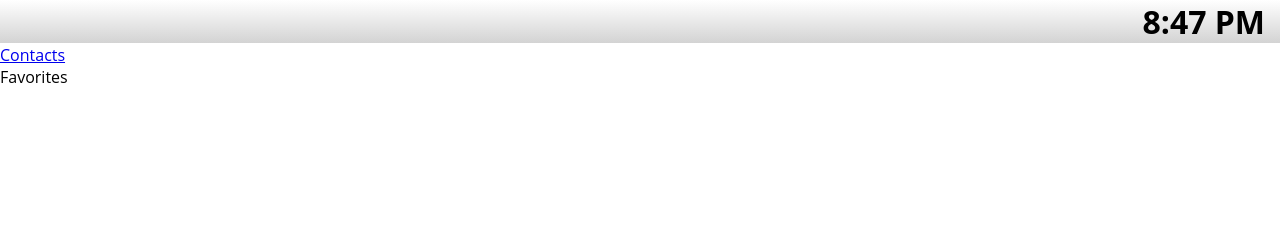
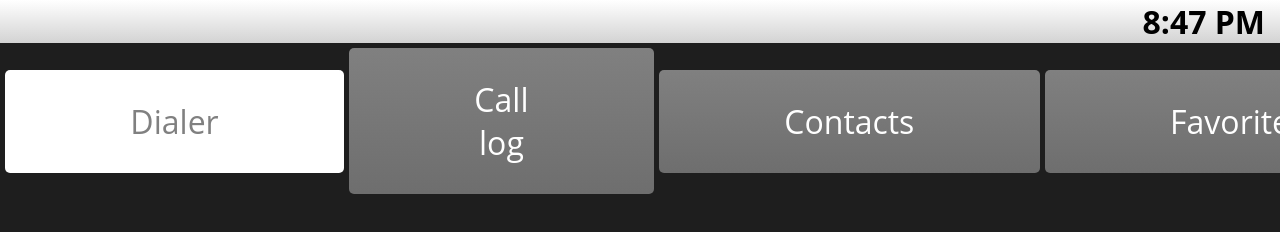
Before and after one commit to 44471-cyber/Android-1.0, a plain HTML site: page Apps/Dialer/dialer.html in a window 1280 px wide. Drawn offline with Linux system fonts and the light colour scheme.

Commit message:
Add link to dialer.css stylesheet

```diff
--- a/Apps/Dialer/dialer.html
+++ b/Apps/Dialer/dialer.html
@@ -2,7 +2,7 @@
 <html>
     <head>
         <meta charset="UTF-8">
-        <meta name="viewport" content="width=device-width, initial-scale=1.0">
+        <link rel="stylesheet" href="dialer.css">
         <link rel="stylesheet" href="../../unisec.css">
         <link rel="stylesheet" href="../../topbar.css">
         <title>Android 1.0</title>
```
